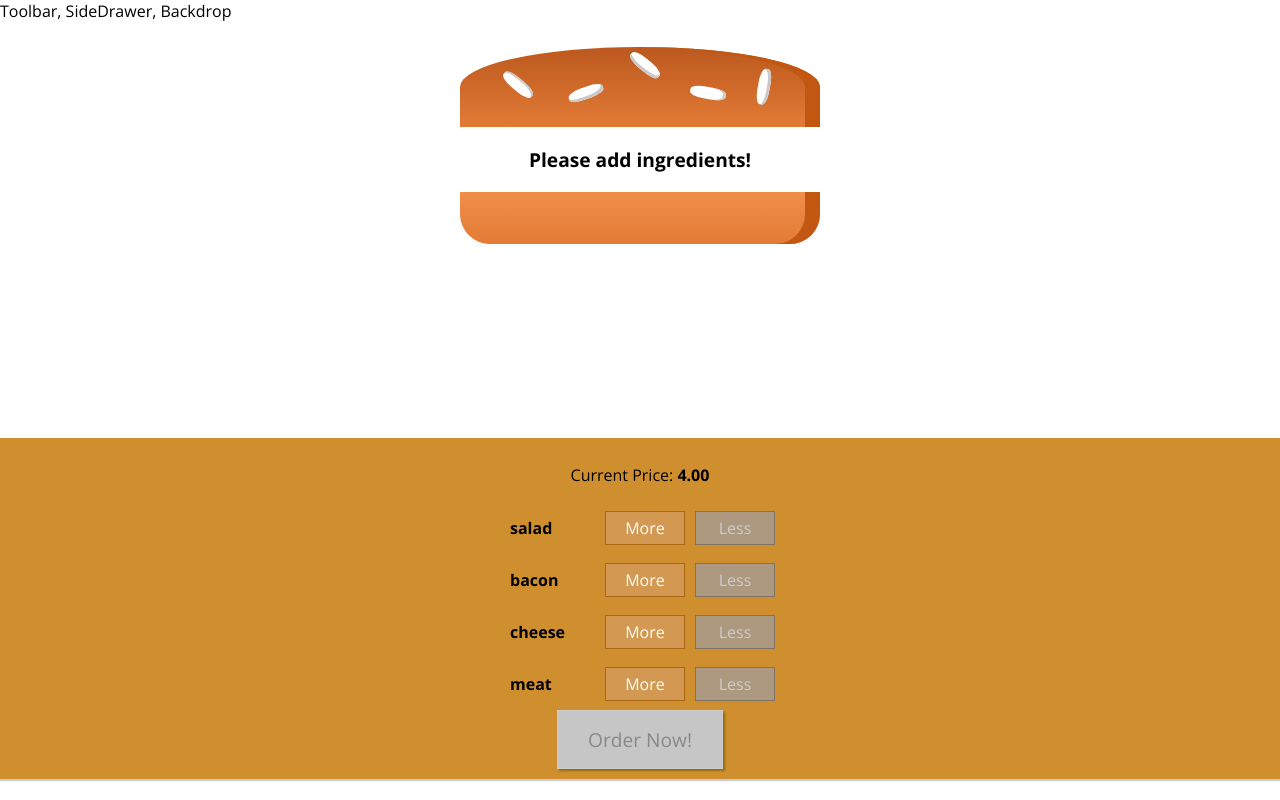
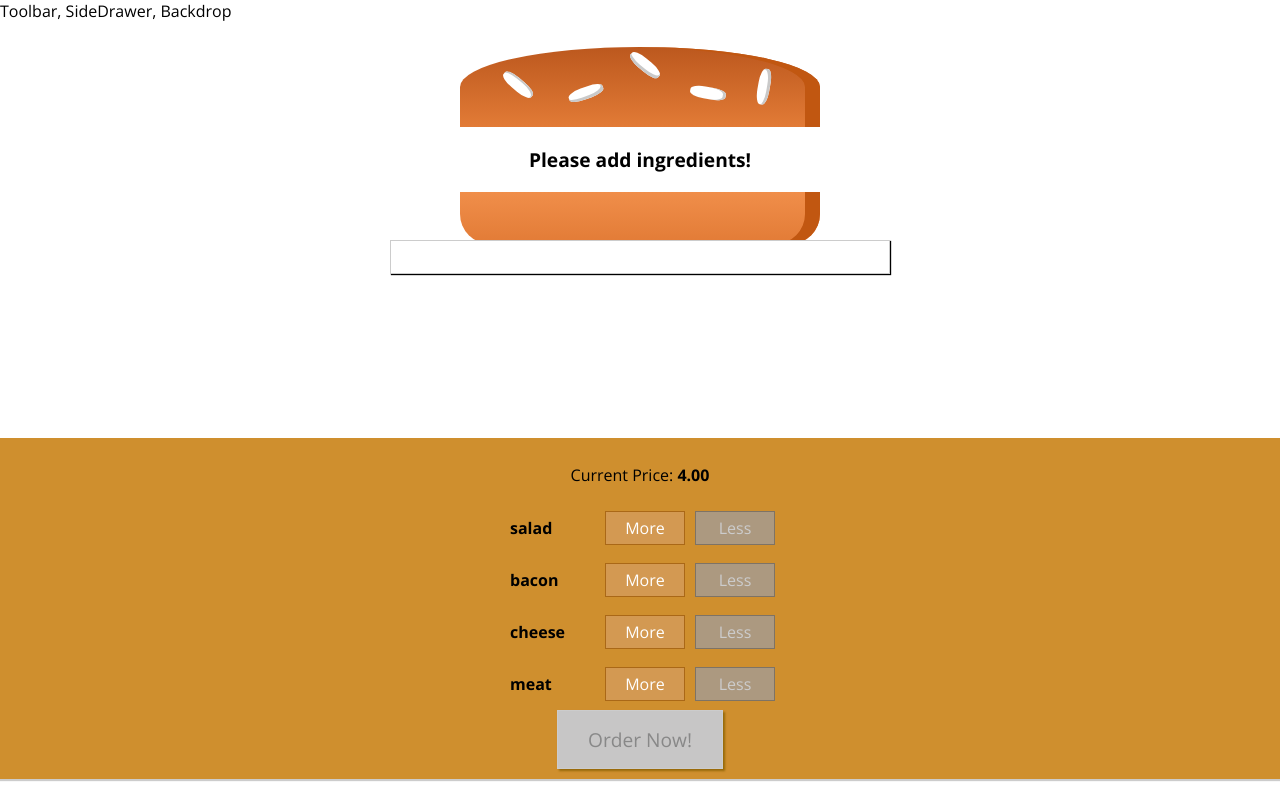
Before and after one commit to Jason-Carrillo/React-Burger, a React app: page / in a window 1280 px wide. Built offline with nearby package versions, Linux system fonts and the light colour scheme.

Commit message:
imported Modal to main builder JS

```diff
--- a/src/Containers/burgerbuilder/BurgerBuilder.js
+++ b/src/Containers/burgerbuilder/BurgerBuilder.js
@@ -2,6 +2,7 @@ import React, { Component } from 'react';
 import Aux from '../../hoc/Aux'
 import Burger from "../../Components/Burger/Burger";
 import BuildControls from "../../Components/Burger/BuildControls/BuildControls";
+import Modal from '../../Components/UI/Modal/Modal'
 
 const INGREDIENT_PRICES = {
     salad: 0.5,
@@ -80,6 +81,7 @@ class BurgerBuilder extends Component {
 
         return (
             <Aux>
+                <Modal />
                 <Burger ingredients={this.state.ingredients} />
                 <BuildControls
                     ingredientAdded={this.addIngredientHandler}
```
